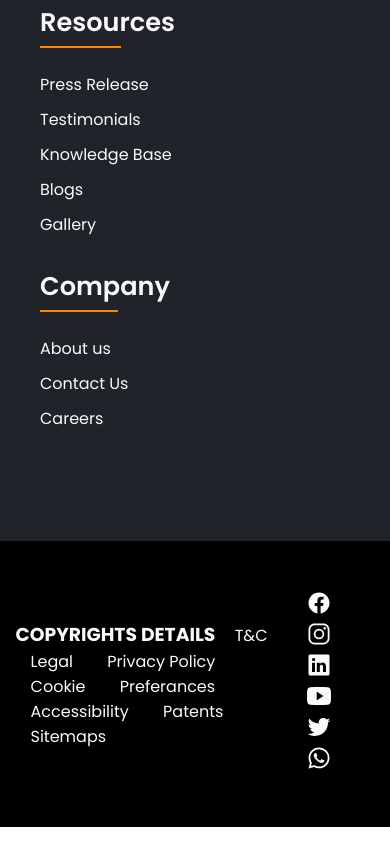
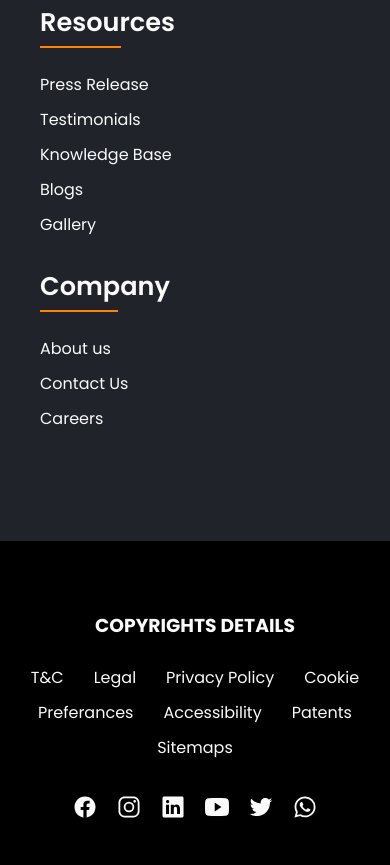
Before and after one commit to codedbyyashwanth/Bridgeip2, a plain HTML site: page index.html in a window 390 px wide. Shown: the part 8842-9707 px from the top of the page. Before the commit the page ends 9669 px from the top, so only its background shows below. Drawn offline with nearby package versions, Linux system fonts and the light colour scheme; a web font is replaced by a local one.

Commit message:
Minor Updates are done

```diff
--- a/scss/style.scss
+++ b/scss/style.scss
@@ -911,23 +911,51 @@ footer {
                         display: flex;
                         justify-content: space-between;
                         align-items: center;
+                        flex-wrap: wrap;
+                        margin-top: 20px;
+
+                        .legal {
+                                display: flex;
+
+                                @media (max-width:600px) {
+                                        display: block;
+                                }
+                        }
 
 
                         h3 {
                                 color: #fafafa;
                                 display: inline;
+
+                                @media (max-width:600px) {
+                                        text-align: center;
+                                        display: block;
+                                        margin-bottom: 20px;
+                                }
                         }
 
                         ul {
-                                display: inline;
+                                display: flex;
+                                justify-content: space-around;
+                                align-items: center;
+                                flex-wrap: wrap;
+
+                                @media (max-width:600px) {
+
+                                justify-content: center;
+                                }
                         }
 
                         ul li {
                                 display: inline-block;
+
+                                @media (max-width:600px) {
+                                        margin: 5px 0;
+                                }
                         }
 
                         ul li a {
-                                margin: 0 15px;
+                                margin: 0px 15px;
                                 text-decoration: none;
                                 color: #fafafa;
                                 transition: ease 0.4s;
@@ -938,7 +966,11 @@ footer {
                         }
 
                         .social-links {
-                                display: inline-block;
+                                display: flex;
+                                margin-top: 20px;
+                                justify-content: center;
+                                align-items: center;
+                                margin: auto;
 
                                 ion-icon {
                                         margin: 0 10px;
@@ -946,6 +978,10 @@ footer {
                                         font-size: 1.5rem;
                                         transition: ease 0.4s;
                                         cursor: pointer;
+
+                                        @media (max-width:600px) {
+                                                margin-top: 30px;
+                                        }
 
                                         &:hover {
                                                 color: $accent-color;
```
Also changed, not shown: resources/styles/style.css, 1 other file.
